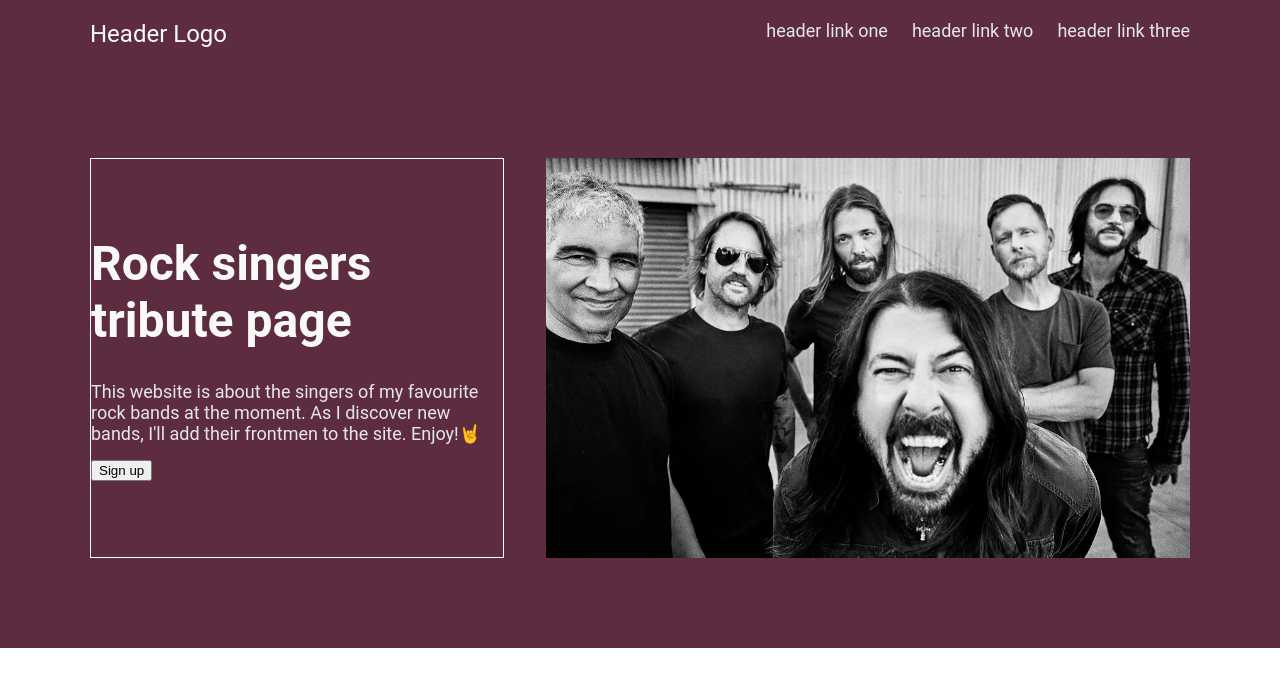
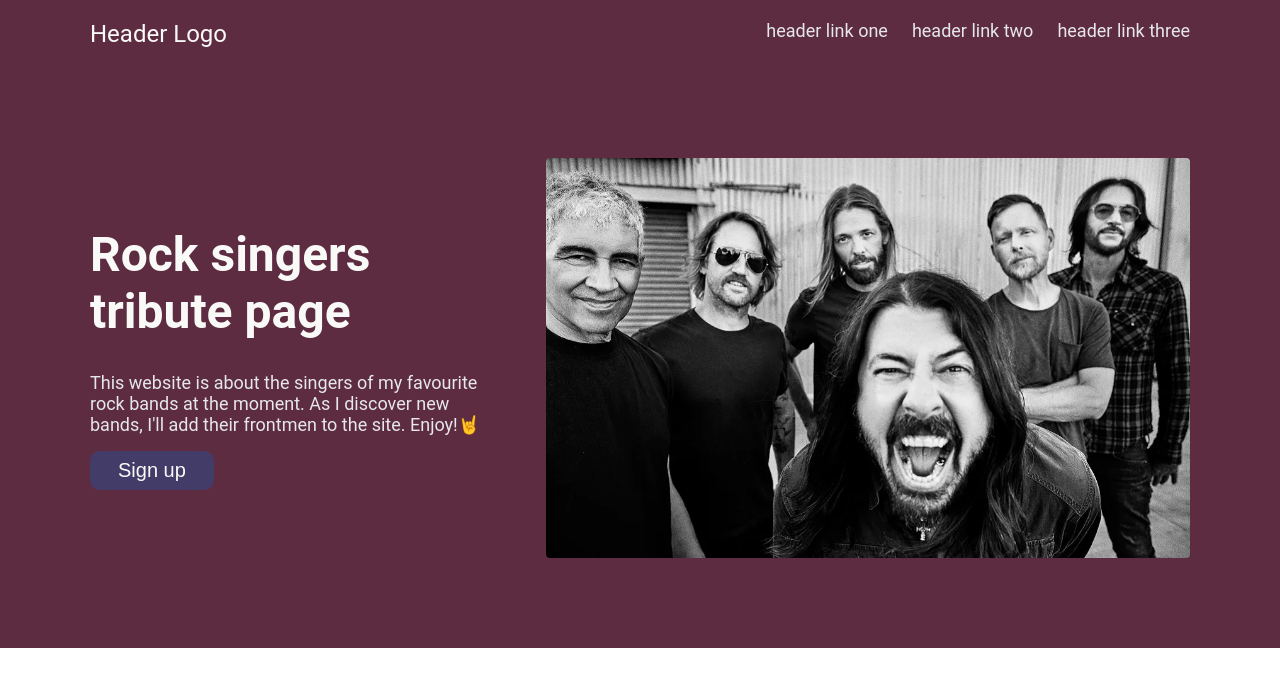
Before and after one commit to Fraan1092/landing-page, a plain HTML site: page index.html in a window 1280 px wide. Drawn offline with Linux system fonts and the light colour scheme.

Commit message:
Style sign up button

```diff
--- a/style.css
+++ b/style.css
@@ -1,7 +1,8 @@
+/*
 .hero-content {
     border: 1px solid white;
 }
-/*debuggin purposes*/
+debuggin purposes*/
 
 body {
     margin: 0;
@@ -64,6 +65,7 @@ a {
 .hero-image {
     height: 400px;
     width: auto;
+    border-radius: 4px;
 }
 
 .hero-content {
@@ -74,3 +76,13 @@ a {
     min-width: 300px;
     gap: 16px;
 }
+
+.sign-up {
+    color: #f9faf8;
+    background-color: #443C68;
+    font-size: 20px;
+    font-weight: 500;
+    border: none;
+    padding: 8px 28px;
+    border-radius: 10px;
+}
```
